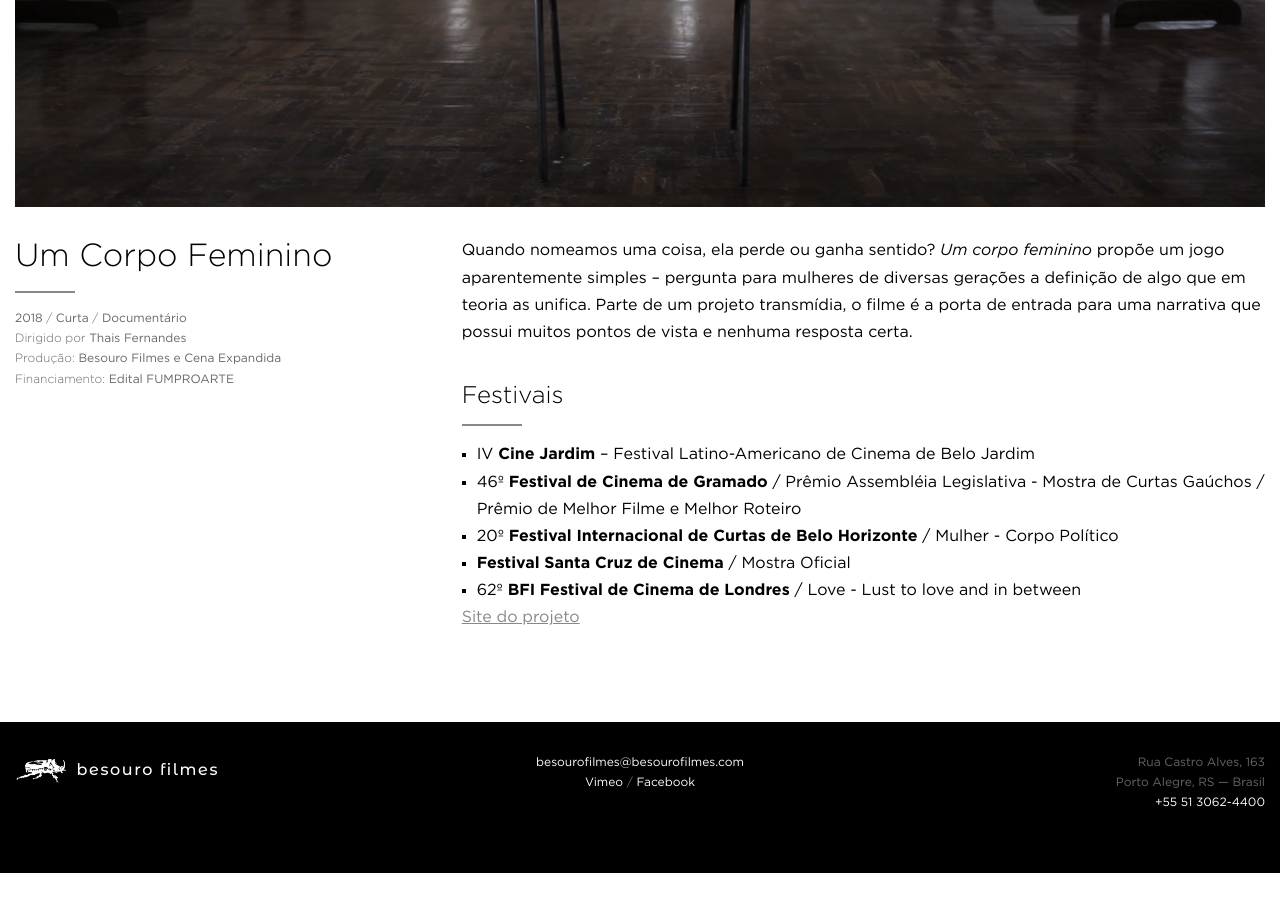
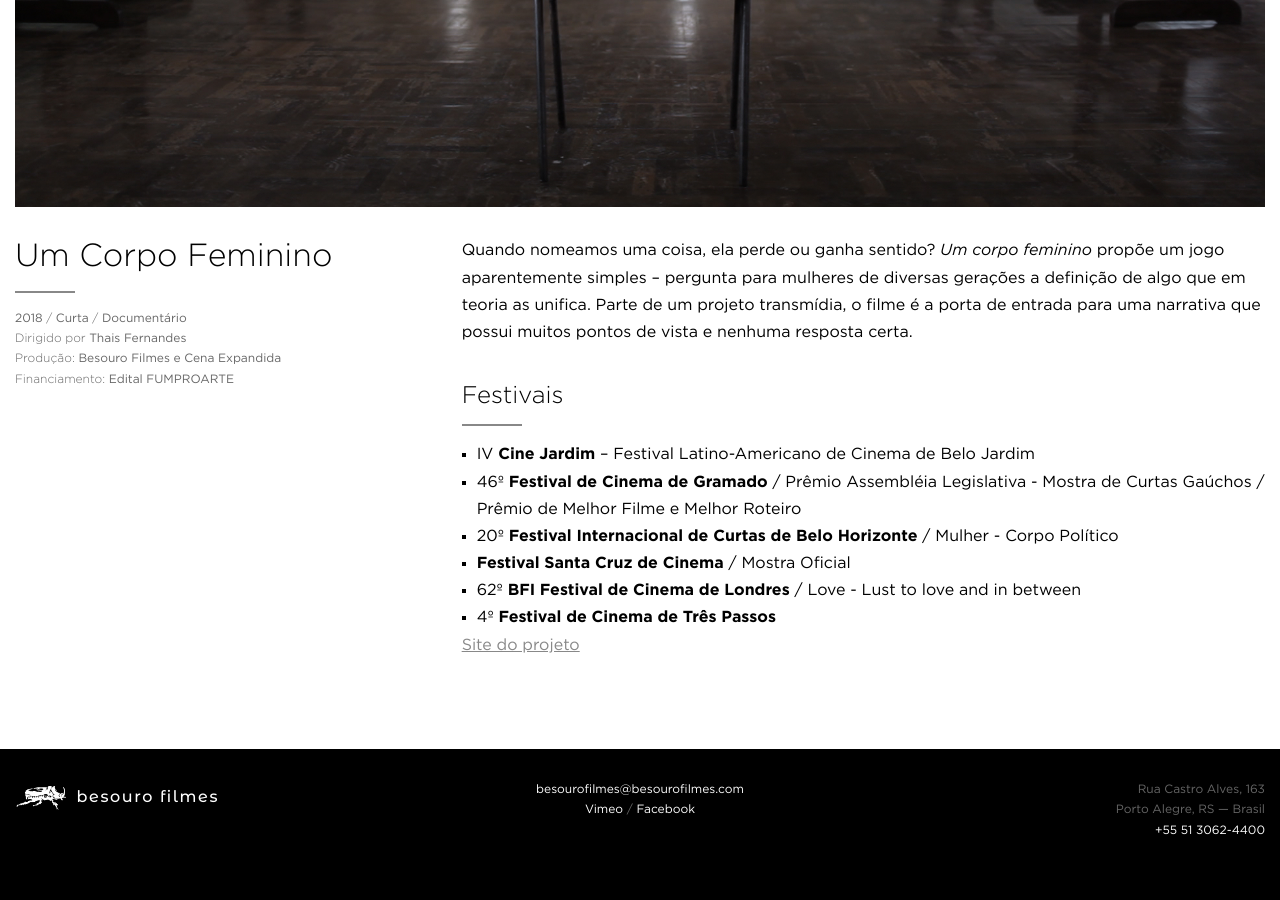
Before and after one commit to arthrfrts/besouro, a Jekyll site: the page built from _projects/um-corpo-feminino.md, in a window 1280 px wide and 900 px high, scrolled down 611 px. Built offline with Jekyll 4.4.1, drawn with Linux system fonts in a browser that asks for light colours; before the commit the page ends 1484 px from its top, so only the background shows below that.

Commit message:
Updated Um Corpo Feminino

```diff
--- a/_projects/um-corpo-feminino.md
+++ b/_projects/um-corpo-feminino.md
@@ -25,6 +25,7 @@ Quando nomeamos uma coisa, ela perde ou ganha sentido? _Um corpo feminino_ prop
 * 20º **Festival Internacional de Curtas de Belo Horizonte** / Mulher - Corpo Político
 * **Festival Santa Cruz de Cinema** / Mostra Oficial
 * 62º **BFI Festival de Cinema de Londres** / Love - Lust to love and in between
+* 4º **Festival de Cinema de Três Passos**
 
 
 [Site do projeto](http://www.afemalebodyproject.com/index-port.php#top)
```
